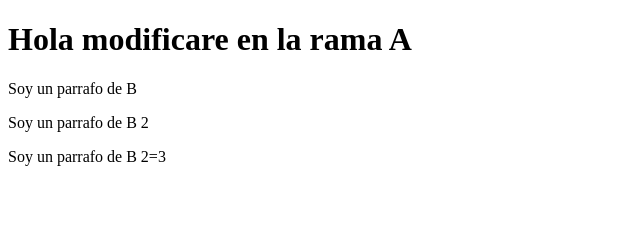
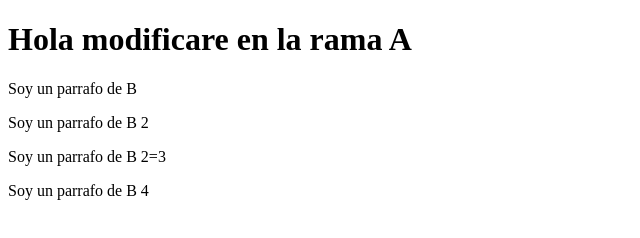
Before and after one commit to cjosue15/test, a plain HTML site: page index.html in a window 1280 px wide. Shown: the whole page, without its empty margins (0-640 px from the left). Drawn offline with Linux system fonts and the light colour scheme.

Commit message:
se agrega parrafo 4

```diff
--- a/index.html
+++ b/index.html
@@ -11,5 +11,6 @@
     <p>Soy un parrafo de B</p>
     <p>Soy un parrafo de B 2</p>
     <p>Soy un parrafo de B 2=3</p>
+    <p>Soy un parrafo de B 4</p>
   </body>
 </html>
```
